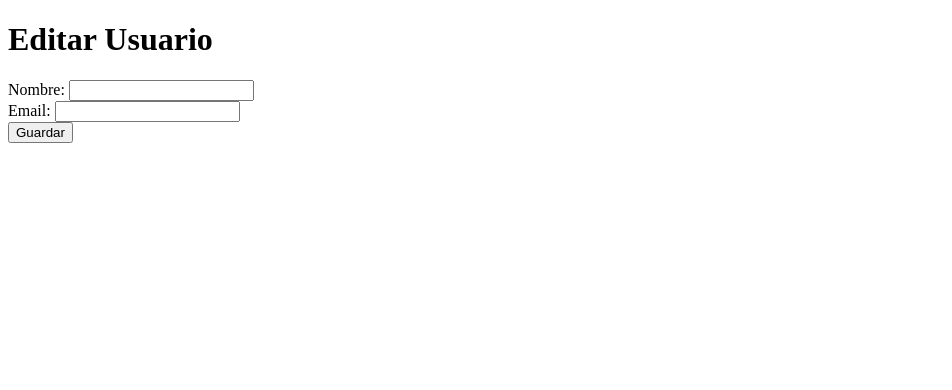
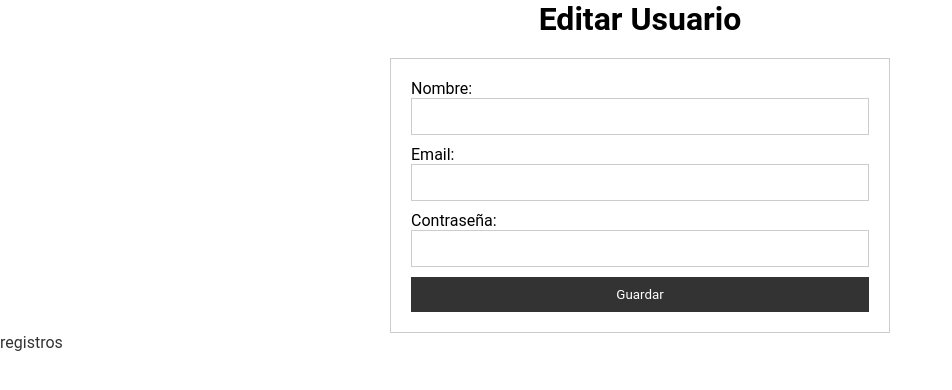
Before and after one commit to camilito2005/poo, a PHP site: page /V/editar.php in a window 1280 px wide. Shown: the top 390 px of the page, without its empty margins (0-952 px from the left). Run offline with PHP 8.4, Linux system fonts and the light colour scheme; data that the repository does not hold is empty.

Commit message:
subiendo

```diff
--- a/V/editar.php
+++ b/V/editar.php
@@ -2,15 +2,30 @@
 <!DOCTYPE html>
 <html lang="es">
 <head>
+    <link rel="stylesheet" href="../css/editar.css">
     <meta charset="UTF-8">
     <title>Editar Usuario</title>
 </head>
 <body>
-    <h1>Editar Usuario</h1>
-    <form action="index.php?action=edit&id=<?php echo $user['id']; ?>" method="POST">
-        Nombre: <input type="text" name="nombre" value="<?php echo $user['nombre']; ?>"><br>
-        Email: <input type="email" name="email" value="<?php echo $user['email']; ?>"><br>
-        <input type="submit" value="Guardar">
-    </form>
+    <div class="titulo">
+        <h1>Editar Usuario</h1>
+    </div>
+
+    <div class="container">
+        <form action="index.php?action=edit&id=<?php echo $user['id']; ?>" method="POST">
+
+            Nombre: <input type="text" class="cajas" name="nombre" value="<?php echo $user['nombre']; ?>"><br>
+
+            Email: <input class="cajas"type="email" name="email" value="<?php echo $user['email']; ?>"><br>
+
+            Contraseña: <input class="cajas"type="password" name="contraseña" value="<?php echo $user['contraseña']; ?>"><br>
+
+            <input class="boton" type="submit" value="Guardar">
+
+        </form>
+    </div>
+    <a href="../V/index.php">registros</a>
+
+
 </body>
 </html>
--- /dev/null
+++ b/css/editar.css
@@ -0,0 +1,37 @@
+*{
+    margin: 0;
+    padding: 0;
+    box-sizing: border-box;
+    font-family: 'Roboto', sans-serif;
+}
+.container {
+    width: 100%;
+    max-width: 500px;
+    margin: 0 auto;
+    padding: 20px;
+    border: 1px solid #ccc;
+    background: #fff;
+}
+.cajas {
+    width: 100%;
+    margin-bottom: 10px;
+    padding: 10px;
+    box-sizing: border-box;
+    border: 1px solid #ccc;
+}
+.boton {
+    width: 100%;
+    padding: 10px;
+    background: #333;
+    color: #fff;
+    border: 0;
+    cursor: pointer;
+}
+.titulo {
+    margin-bottom: 20px;
+    text-align: center;
+}
+a {
+    text-decoration: none;
+    color: #333;
+}
```
Also changed, not shown: C/C-Usuarios.php (+15 -11 lines), M/M-Usuarios.php (+4 -4 lines), V/formulario.php (+18 -6 lines), V/index.php (+9 -1 lines), conexion.php (+19 -7 lines), css/formulario.css (added, +32 -0 lines), css/tabla.css (added, +14 -0 lines), index.php (+9 -3 lines).
